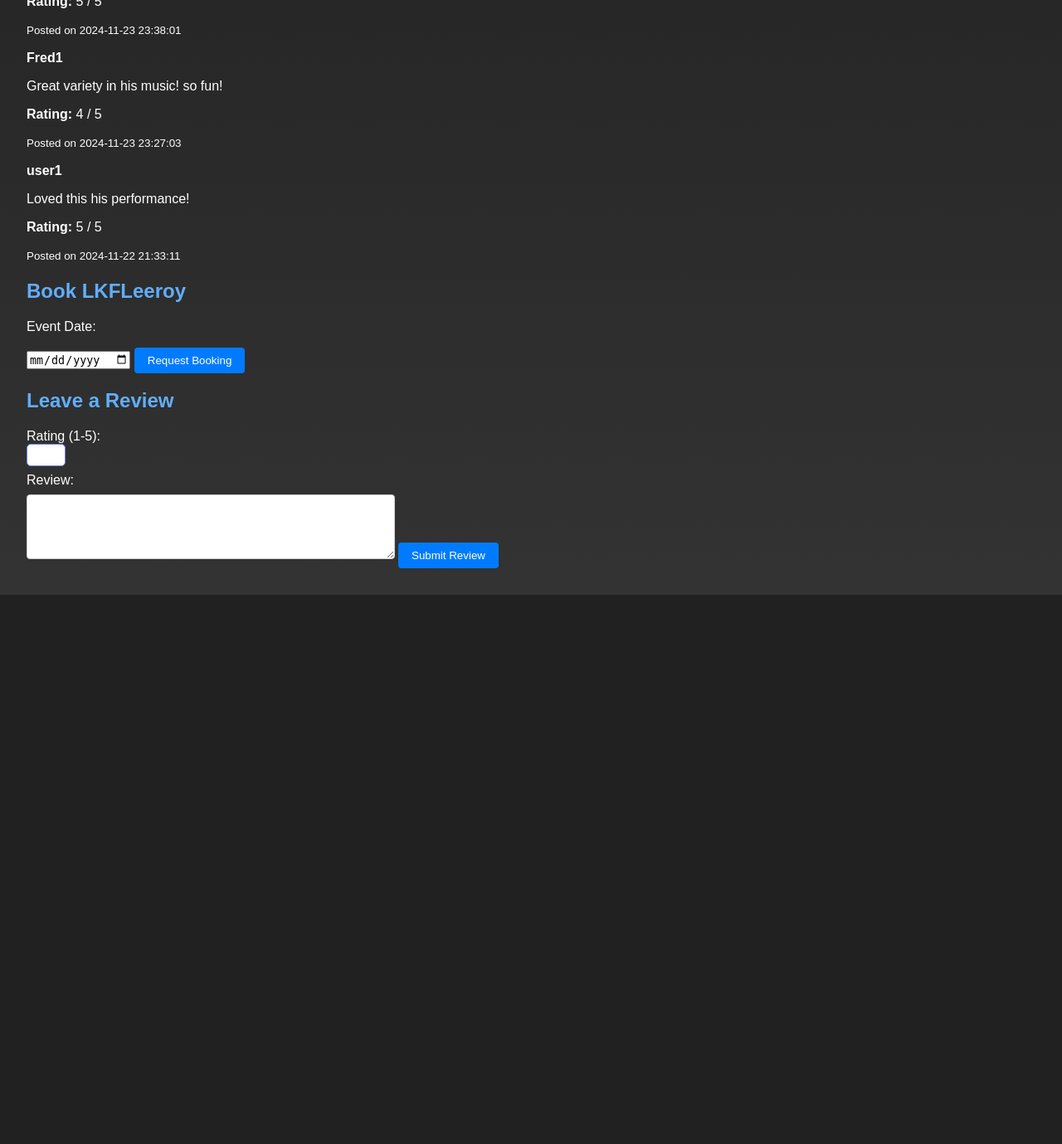
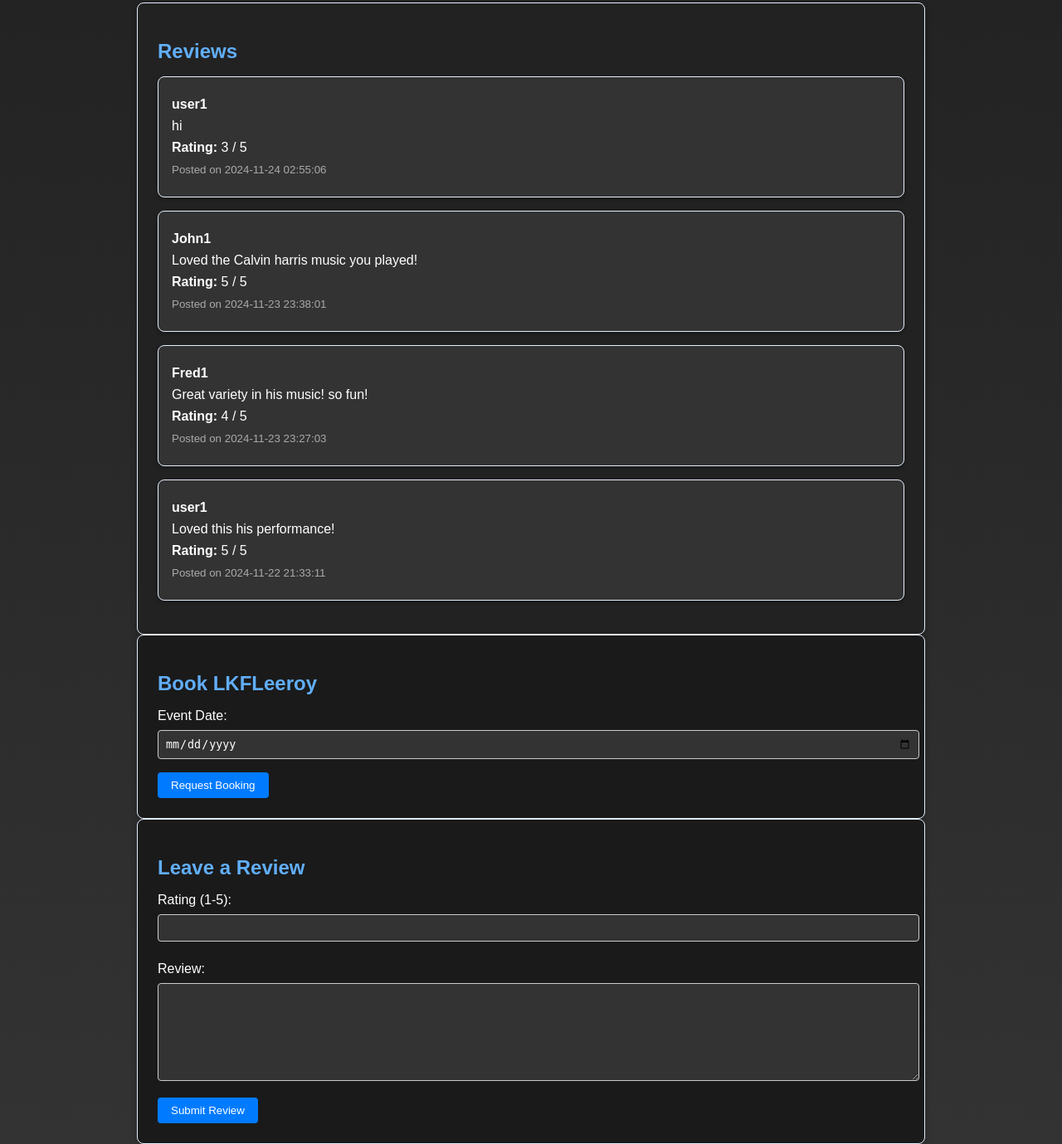
Before and after one commit to lfriesen8/dj_connect, a PHP site: page /dj_profile.php?id=1 in a window 1280 px wide. Shown: the part 767-2146 px from the top of the page at 83% size. Before the commit the page ends 1484 px from the top, so only its background shows below. Run offline with PHP 8.4, Linux system fonts and the light colour scheme; a user stored in the database is signed in; data comes from the database, SQL or seed files in the repository; data that the repository does not hold is empty.

Commit message:
Added unified error message for invalid login attempts and improved layout for DJ profile with image support.

```diff
--- a/frontend/dj_profile.php
+++ b/frontend/dj_profile.php
@@ -47,7 +47,7 @@ $avg_rating = $stmt_avg_rating->fetchColumn() ?? 0;
 <head>
     <meta charset="UTF-8">
     <meta name="viewport" content="width=device-width, initial-scale=1.0">
-    <link rel="stylesheet" href="../styles/main.css">
+    <link rel="stylesheet" href="../styles/dj_profle.css">
     <title><?= htmlspecialchars($dj['username']); ?>'s Profile</title>
 </head>
 <body>
@@ -63,12 +63,18 @@ $avg_rating = $stmt_avg_rating->fetchColumn() ?? 0;
     <main>
         <h1><?= htmlspecialchars($dj['username']); ?>'s Profile</h1>
 
-        <!-- DJ Bio Section -->
-        <div class="dj-info-card">
-            <p><strong>Bio:</strong> <?= htmlspecialchars_decode($dj['bio']); ?></p>
-            <p><strong>Genres:</strong> <?= htmlspecialchars_decode($dj['genres']); ?></p>
-            <p><strong>Average Rating:</strong> <?= number_format($avg_rating, 1); ?> / 5</p>
-        </div>
+        <!-- DJ Bio and Image Section -->
+<div class="dj-info-container">
+    <div class="dj-info-card">
+        <p><strong>Bio:</strong> <?= htmlspecialchars_decode($dj['bio']); ?></p>
+        <p><strong>Genres:</strong> <?= htmlspecialchars_decode($dj['genres']); ?></p>
+        <p><strong>Average Rating:</strong> <?= number_format($avg_rating, 1); ?> / 5</p>
+    </div>
+    <div class="dj-profile-image">
+        <img src="../uploads/dj_profiles/<?= htmlspecialchars($dj['profile_image']); ?>" alt="DJ Profile Picture">
+    </div>
+</div>
+
 
         <!-- Reviews Section -->
         <div class="reviews-section">
@@ -103,7 +109,7 @@ $avg_rating = $stmt_avg_rating->fetchColumn() ?? 0;
             </form>
         </div>
 
-        <!-- Leave a Review Section (Moved to Bottom) -->
+        <!-- Leave a Review Section -->
         <div class="review-form">
             <h2>Leave a Review</h2>
             <form action="../backend/process_review.php" method="POST">
--- /dev/null
+++ b/styles/dj_profle.css
@@ -0,0 +1,216 @@
+
+/* =========================================
+   General Page Styles
+   ========================================= */
+   body {
+    font-family: Arial, sans-serif;
+    background: linear-gradient(to bottom, #1a1a1a, #333);
+    color: #fff;
+    margin: 0;
+    padding: 0;
+}
+
+/* =========================================
+   Navbar Styles
+   ========================================= */
+.navbar {
+    background-color: #333;
+    display: flex;
+    justify-content: space-around;
+    padding: 1rem;
+}
+
+.navbar a {
+    color: white;
+    text-decoration: none;
+    padding: 0.5rem 1rem;
+    transition: all 0.3s ease;
+}
+
+.navbar a:hover {
+    background-color: #555;
+    color: #fff;
+    border-radius: 4px;
+    transform: scale(1.1);
+}
+
+/* =========================================
+   DJ Profile Page Layout
+   ========================================= */
+.dj-profile-container {
+    max-width: 1200px;
+    margin: 2rem auto;
+    display: flex;
+    flex-direction: column;
+    gap: 2rem;
+    color: #fff;
+}
+
+/* =========================================
+   DJ Info Section
+   ========================================= */
+/* Flexbox for aligning bio and image side by side */
+.dj-info-section {
+    display: flex;
+    align-items: center; /* Align items vertically */
+    gap: 2rem; /* Space between bio and picture */
+    margin-bottom: 2rem; /* Space below the section */
+}
+
+/* Bio box styles */
+.dj-info-card {
+    flex: 1; /* Takes up 2/3 of the space */
+    background-color: #222;
+    padding: 1.5rem;
+    border-radius: 8px;
+    box-shadow: 0 4px 8px rgba(0, 0, 0, 0.3);
+    border: 1px solid #e4effe;
+}
+.dj-info-card p {
+    margin: 0.5rem 0;
+    font-size: 1rem;
+}
+.dj-info-card strong {
+    color: #61aefb;
+}
+/* Profile picture styles */
+.dj-image {
+    flex: 1; /* Takes up 1/3 of the space */
+    display: flex;
+    justify-content: center;
+    align-items: center;
+}
+
+.dj-image img {
+    max-width: 100%;
+    max-height: 250px; /* Restrict height for alignment */
+    border-radius: 8px;
+    box-shadow: 0 4px 14px rgba(0, 0, 0.6, 0.3);
+}
+
+
+
+/* =========================================
+   Reviews Section
+   ========================================= */
+.reviews-section {
+    background-color: #222;
+    padding: 1.5rem;
+    border-radius: 8px;
+    box-shadow: 0 4px 8px rgba(0, 0, 0, 0.3);
+    border: 1px solid #e4effe;
+    max-width: 900px;
+    margin: 0 auto;
+}
+.reviews-section h2 {
+    color: #61aefb;
+    margin-bottom: 1rem;
+}
+.review-card {
+    background-color: #333;
+    padding: 1rem;
+    border-radius: 8px;
+    margin-bottom: 1rem;
+    box-shadow: 0 2px 5px rgba(0, 0, 0, 0.3);
+    border: 1px solid #e4effe;
+}
+.review-card p {
+    margin: 0.5rem 0;
+}
+.review-card small {
+    color: #aaa;
+}
+
+/* =========================================
+   Booking Form
+   ========================================= */
+.booking-form {
+    padding: 1.5rem;
+    background-color: #1a1a1a;
+    border-radius: 8px;
+    box-shadow: 0 4px 8px rgba(0, 0, 0, 0.2);
+    border: 1px solid #e4effe;
+    max-width: 900px;
+    margin: 0 auto;
+}
+.booking-form h2 {
+    margin-bottom: 1rem;
+    color: #61aefb;
+}
+.booking-form label {
+    display: block;
+    margin: 0.5rem 0;
+    color: #fff;
+}
+.booking-form input[type="date"] {
+    padding: 0.5rem;
+    border-radius: 4px;
+    border: 1px solid #ccc;
+    width: 100%;
+    margin-bottom: 1rem;
+    background-color: #333;
+    color: #fff;
+}
+.booking-form button {
+    padding: 0.5rem 1rem;
+    background-color: #007bff;
+    color: #fff;
+    border: none;
+    border-radius: 4px;
+    cursor: pointer;
+}
+.booking-form button:hover {
+    background-color: #0056b3;
+}
+
+/* =========================================
+   Review Form
+   ========================================= */
+.review-form {
+    padding: 1.5rem;
+    background-color: #1a1a1a;
+    border-radius: 8px;
+    box-shadow: 0 4px 8px rgba(0, 0, 0, 0.2);
+    border: 1px solid #e4effe;
+    max-width: 900px;
+    margin: 0 auto;
+}
+.review-form h2 {
+    margin-bottom: 1rem;
+    color: #61aefb;
+}
+.review-form label {
+    display: block;
+    margin: 0.5rem 0;
+    color: #fff;
+}
+.review-form textarea {
+    width: 100%;
+    height: 100px;
+    padding: 0.5rem;
+    border-radius: 4px;
+    border: 1px solid #ccc;
+    background-color: #333;
+    color: #fff;
+    margin-bottom: 1rem;
+}
+.review-form input[type="number"] {
+    padding: 0.5rem;
+    border-radius: 4px;
+    border: 1px solid #ccc;
+    width: 100%;
+    margin-bottom: 1rem;
+    background-color: #333;
+    color: #fff;
+}
+.review-form button {
+    padding: 0.5rem 1rem;
+    background-color: #007bff;
+    color: #fff;
+    border: none;
+    border-radius: 4px;
+    cursor: pointer;
+}
+.review-form button:hover {
+    background-color: #0056b3;
+}
--- a/styles/main.css
+++ b/styles/main.css
@@ -371,3 +371,10 @@ header .navbar a {
 header .navbar a:hover {
     color: #61aefb;
 }
+
+/* Error Message */
+.error {
+    color: red;
+    font-size: 0.9em;
+    margin-bottom: 1em;
+}
```
Also changed, not shown: backend/login.php (+15 -14 lines), backend/process_login.php (+7 -2 lines), backend/upload_profile_image.php (added, +117 -0 lines), frontend/dj_dashboard.php (+21 -6 lines), read_me/README_PROJECT_UPDATE.txt, uploads/dj_profiles/dj_1_profile.jpg (added), uploads/dj_profiles/dj_7_profile.jpg (added).
